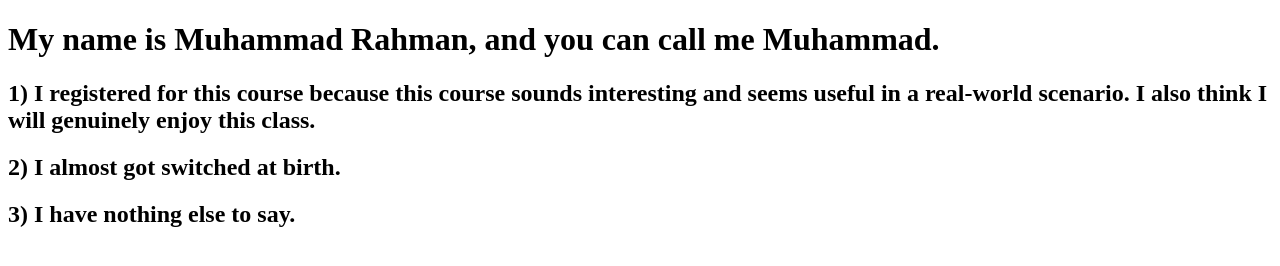
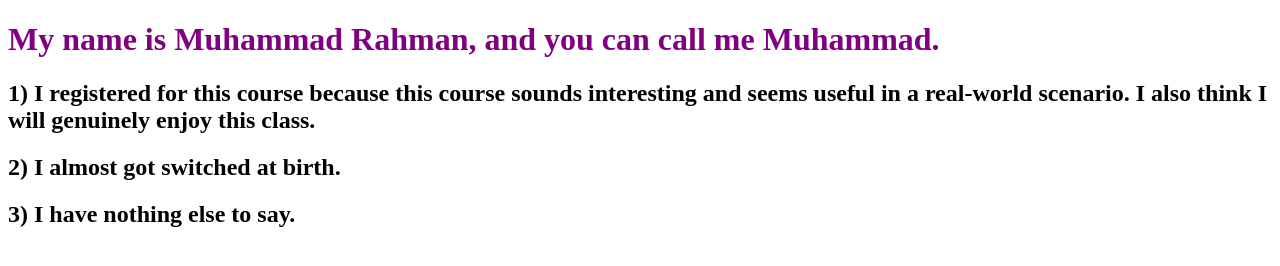
Before and after one commit to csc473-spring23/assignment1-Muhammad-Rahman922, a website: page index.html in a window 1280 px wide. Drawn offline with Linux system fonts and the light colour scheme.

Commit message:
Update index.html

```diff
--- a/index.html
+++ b/index.html
@@ -4,7 +4,7 @@
     <title> Muhammad Rahman</title>
   </head>
   <body>
-    <h1>My name is Muhammad Rahman, and you can call me Muhammad.</h1>
+    <h1 style="color: purple">My name is Muhammad Rahman, and you can call me Muhammad.</h1>
     <h2>1) I registered for this course because this course sounds interesting and seems useful in a real-world scenario. I also think I will genuinely enjoy this class.</h2>
     <h2>2) I almost got switched at birth.</h2>
     <h2>3) I have nothing else to say.
```
